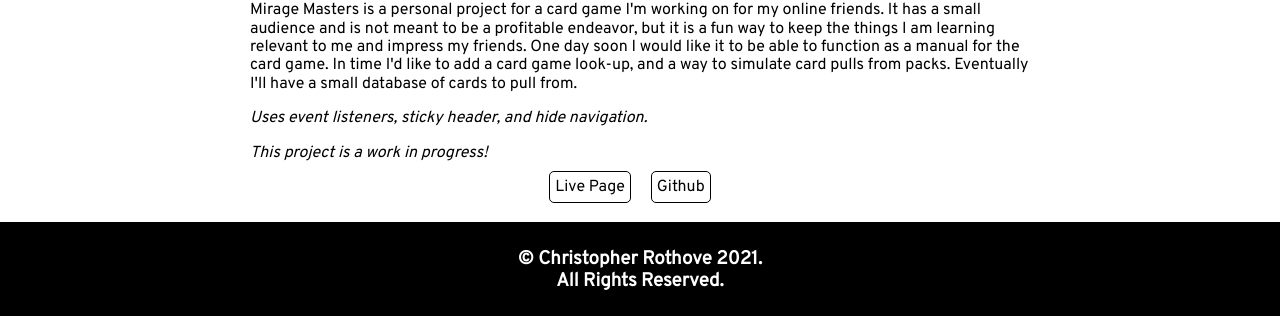
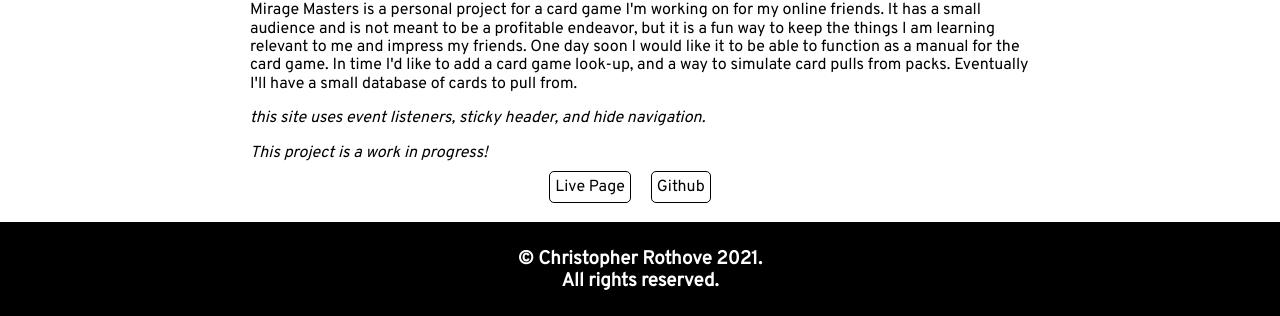
Before and after one commit to ChrisRothove/portfolio-2, a website: page index.html in a window 1280 px wide. Shown: the part 2001-2317 px from the top of the page. Drawn offline with nearby package versions, Linux system fonts and the light colour scheme; a web font is replaced by a local one.

Commit message:
more grammar tweaks

```diff
--- a/index.html
+++ b/index.html
@@ -143,7 +143,8 @@
             card pulls from packs. Eventually I'll have a small database of
             cards to pull from.
           </p>
-          <p><em>Uses event listeners, sticky header, and hide navigation.</em></p>
+          <p><em>this site uses event listeners, sticky header, and hide
+            navigation.</em></p>
           <p><em>This project is a work in progress!</em></p>
           <ul>
             <li>
@@ -162,7 +163,7 @@
     </main>
 
     <footer>
-      <h3>© Christopher Rothove 2021. <br />All Rights Reserved.</h3>
+      <h3>© Christopher Rothove 2021. <br />All rights reserved.</h3>
     </footer>
   </body>
 </html>
```
